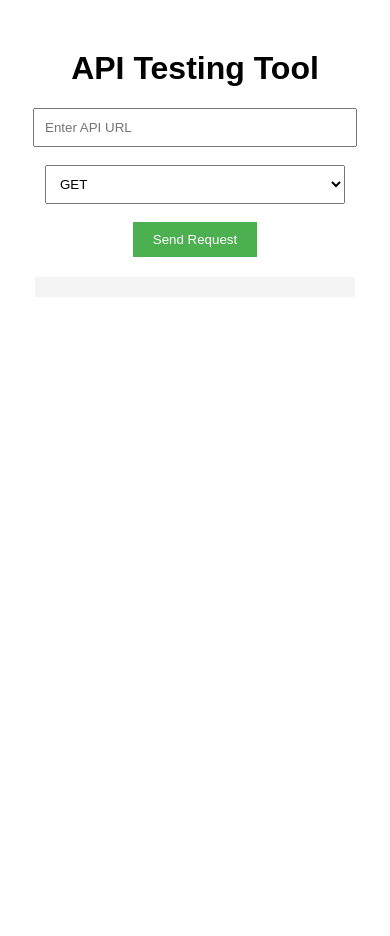
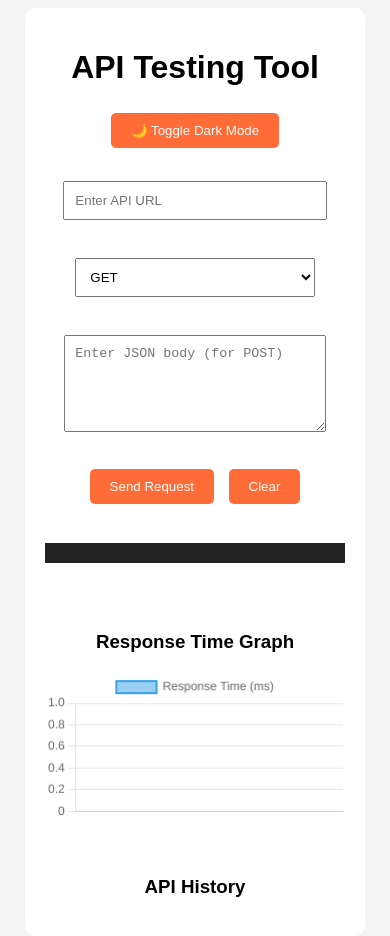
Before and after one commit to GowriDevi09/API-Testing-and-Monitoring, a website: page public/index.html in a window 390 px wide. Before the commit the page ends 844 px from the top, so only its background shows below. Drawn offline with nearby package versions, Linux system fonts and the light colour scheme.

Commit message:
final UI

```diff
--- a/api/test-api.js
+++ b/api/test-api.js
@@ -22,7 +22,7 @@ export default async function handler(req, res) {
             res.status(200).json({
                 status: response.status,
                 time: end - start,
-                data: data
+                data: Array.isArray(data) ? data.slice(0, 5) : data
             });
 
         } catch (error) {
--- a/public/index.html
+++ b/public/index.html
@@ -1,28 +1,68 @@
 <!DOCTYPE html>
 <html>
 <head>
-    <title>API Testing Tool</title>
+    <title>API Testing & Monitoring Tool</title>
     <link rel="stylesheet" href="style.css">
+
+    <!-- 📊 Chart.js -->
+    <script src="https://cdn.jsdelivr.net/npm/chart.js"></script>
 </head>
 <body>
 
+<div class="container">
+
     <h1>API Testing Tool</h1>
 
-<input type="text" id="url" placeholder="Enter API URL">
+    <!-- 🌙 Dark Mode -->
+    <button onclick="toggleDarkMode()">🌙 Toggle Dark Mode</button>
+
     <br><br>
 
+    <!-- 🔗 API URL -->
+    <input type="text" id="url" placeholder="Enter API URL">
+
+    <br><br>
+
+    <!-- 🔘 Method -->
     <select id="method">
         <option value="GET">GET</option>
         <option value="POST">POST</option>
     </select>
+
     <br><br>
 
+    <!-- 📦 POST Body -->
+    <textarea id="body" placeholder="Enter JSON body (for POST)" rows="5"></textarea>
+
+    <br><br>
+
+    <!-- 🚀 Buttons -->
     <button onclick="testAPI()">Send Request</button>
+    <button onclick="clearResult()">Clear</button>
 
+    <br><br>
+
+    <!-- ⏳ Loading -->
     <p id="loading"></p>
 
+    <!-- 📊 Response -->
     <pre id="result"></pre>
 
+    <br><br>
+
+    <!-- 📈 Graph -->
+    <h3>Response Time Graph</h3>
+    <canvas id="responseChart"></canvas>
+
+    <br><br>
+
+    <!-- 📜 History -->
+    <h3>API History</h3>
+    <ul id="historyList"></ul>
+
+</div>
+
+<!-- 🧠 Script -->
 <script src="script.js"></script>
 
 </body>
--- a/public/script.js
+++ b/public/script.js
@@ -1,11 +1,55 @@
+// 📊 Graph setup
+let responseTimes = [];
+let labels = [];
+
+let chart;
+
+// 💾 Load history from localStorage
+let apiHistory = JSON.parse(localStorage.getItem("history")) || [];
+
+// 🧠 Run when page loads
+window.onload = function () {
+    displayHistory();
+
+    const ctx = document.getElementById("responseChart").getContext("2d");
+
+    chart = new Chart(ctx, {
+        type: "line",
+        data: {
+            labels: labels,
+            datasets: [{
+                label: "Response Time (ms)",
+                data: responseTimes,
+                borderWidth: 2
+            }]
+        }
+    });
+};
+
+// 🚀 Main API function
 async function testAPI() {
     const url = document.getElementById("url").value;
     const method = document.getElementById("method").value;
+    const bodyInput = document.getElementById("body").value;
+
     const resultBox = document.getElementById("result");
     const loading = document.getElementById("loading");
 
-    loading.innerText = "Testing API...";
+    // 💾 Save history
+    saveHistory(url);
+
+    loading.innerText = "⏳ Testing API...";
     resultBox.innerText = "";
+
+    let bodyData;
+
+    // 📦 Parse JSON body
+    try {
+        bodyData = bodyInput ? JSON.parse(bodyInput) : null;
+    } catch {
+        alert("Invalid JSON body!");
+        return;
+    }
 
     try {
         const response = await fetch("/api/test-api", {
@@ -13,17 +57,78 @@ async function testAPI() {
             headers: {
                 "Content-Type": "application/json"
             },
-            body: JSON.stringify({ url, method })
+            body: JSON.stringify({ url, method, body: bodyData })
         });
 
         const data = await response.json();
 
         loading.innerText = "";
 
-        resultBox.innerText = JSON.stringify(data, null, 2);
+        // 🎨 Status color
+        const statusColor = data.status >= 200 && data.status < 300 ? "green" : "red";
+
+        // 📊 Update graph
+        responseTimes.push(data.time);
+        labels.push("Test " + labels.length);
+        chart.update();
+
+        // 📉 Limit large data
+        let displayData = Array.isArray(data.data) ? data.data.slice(0, 5) : data.data;
+
+        // 🖥️ Display result
+        resultBox.innerHTML = `
+<div>
+    <strong>Status:</strong>
+    <span style="color:white; background:${statusColor}; padding:5px; border-radius:5px;">
+        ${data.status}
+    </span>
+</div>
+
+<div><strong>Time:</strong> ${data.time} ms</div>
+
+<pre>${JSON.stringify(displayData, null, 2)}</pre>
+`;
 
     } catch (error) {
         loading.innerText = "";
-        resultBox.innerText = "Error connecting to server";
+        resultBox.innerText = "❌ Error connecting to server";
     }
 }
+
+// 💾 Save history + persist
+function saveHistory(url) {
+    apiHistory.push(url);
+
+    localStorage.setItem("history", JSON.stringify(apiHistory));
+
+    displayHistory();
+}
+
+// 📜 Display history
+function displayHistory() {
+    const list = document.getElementById("historyList");
+    if (!list) return;
+
+    list.innerHTML = "";
+
+    apiHistory.forEach(item => {
+        const li = document.createElement("li");
+        li.innerText = item;
+
+        li.onclick = () => {
+            document.getElementById("url").value = item;
+        };
+
+        list.appendChild(li);
+    });
+}
+
+// 🧹 Clear result
+function clearResult() {
+    document.getElementById("result").innerText = "";
+}
+
+// 🌙 Dark mode
+function toggleDarkMode() {
+    document.body.classList.toggle("dark");
+}
--- a/public/style.css
+++ b/public/style.css
@@ -1,25 +1,36 @@
 body {
     font-family: Arial;
+    background: #f5f5f5;
     text-align: center;
-    margin-top: 50px;
 }
 
-input, select {
+.container {
+    width: 80%;
+    margin: auto;
+    padding: 20px;
+    background: white;
+    border-radius: 10px;
+}
+
+input, select, textarea {
+    width: 80%;
     padding: 10px;
-    width: 300px;
+    margin: 10px;
 }
 
 button {
     padding: 10px 20px;
-    background-color: #4CAF50;
+    margin: 5px;
+    border: none;
+    background: #ff6c37;
     color: white;
-    border: none;
+    border-radius: 5px;
 }
 
 pre {
     text-align: left;
-    margin: 20px auto;
-    width: 80%;
-    background: #f4f4f4;
+    background: #222;
+    color: #0f0;
     padding: 10px;
+    overflow: auto;
 }
```
Lines whose indentation alone changed are shown as unchanged.
